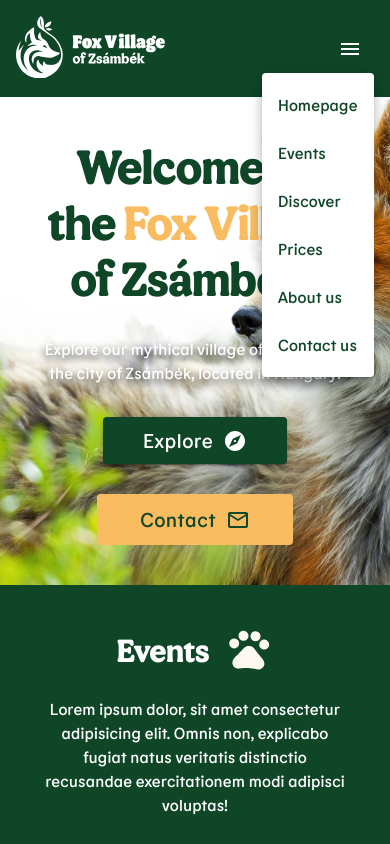
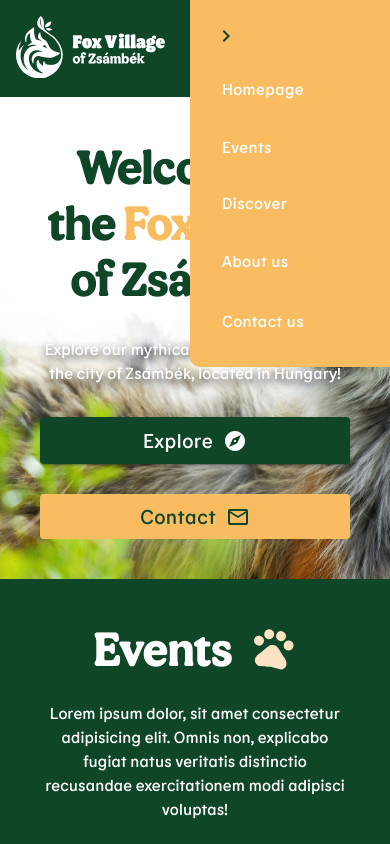
Before and after one commit to szcstamas/foxvillage, a React (Create React App) app: page / in a window 390 px wide. Both pictures are taken after a click on the button "menu-appbar". Shown: the top 844 px of the page. Built offline with nearby package versions, Linux system fonts and the light colour scheme.

Commit message:
adding side navbar when tapping on hamburger menu icon on small screen sizes

```diff
--- a/src/components/Navbar.tsx
+++ b/src/components/Navbar.tsx
@@ -3,12 +3,10 @@ import AppBar from '@mui/material/AppBar';
 import Box from '@mui/material/Box';
 import Toolbar from '@mui/material/Toolbar';
 import IconButton from '@mui/material/IconButton';
-import Typography from '@mui/material/Typography';
-import Menu from '@mui/material/Menu';
 import MenuIcon from '@mui/icons-material/Menu';
 import Container from '@mui/material/Container';
 import Button from '@mui/material/Button';
-import MenuItem from '@mui/material/MenuItem';
+import KeyboardArrowRightIcon from '@mui/icons-material/KeyboardArrowRight';
 import { AnimatePresence, motion } from 'framer-motion';
 import { Link } from '@mui/material';
 import { ThemeProvider } from '@mui/material/styles';
@@ -27,27 +25,21 @@ const Navbar = () => {
     let [hover, setHover] = useState(false);
 
     const [anchorElNav, setAnchorElNav] = React.useState<null | HTMLElement>(null);
+    const [hamburgerRightMenu, setHamburgerRightMenu] = useState(false);
 
     const handleOpenNavMenu = (event: React.MouseEvent<HTMLElement>) => {
         setAnchorElNav(event.currentTarget);
     };
-    // const handleOpenUserMenu = (event: React.MouseEvent<HTMLElement>) => {
-    //     setAnchorElUser(event.currentTarget);
-    // };
 
     const handleCloseNavMenu = () => {
         setAnchorElNav(null);
     };
 
-    // const handleCloseUserMenu = () => {
-    //     setAnchorElUser(null);
-    // };
-
     return (
         <ThemeProvider theme={theme}>
             <AppBar position="static" color="primary">
                 <Container maxWidth="xl" sx={{ my: 2 }}>
-                    <Toolbar disableGutters sx={{ justifyContent: 'space-between' }}>
+                    <Toolbar disableGutters sx={{ justifyContent: 'space-between', position: 'static' }}>
                         <Link
                             href='/'
                             onMouseEnter={() => setHover(true)}
@@ -59,51 +51,171 @@ const Navbar = () => {
                             />
                         </Link>
 
-                        <Box sx={{ flexGrow: 0, display: { xs: 'flex', md: 'none' } }}>
+                        <Box sx={{
+                            flexGrow: 0,
+                            display: { xs: 'flex', md: 'none' },
+                        }}>
                             <IconButton
                                 size="large"
                                 aria-label="menu-appbar"
                                 aria-controls="menu-appbar"
                                 aria-haspopup="true"
-                                onClick={handleOpenNavMenu}
+                                onClick={() => setHamburgerRightMenu(true)}
                                 color="inherit"
                             >
                                 <MenuIcon />
                             </IconButton>
 
-                            {/* mobile menu */}
-                            <Menu
-                                id="menu-appbar"
-                                anchorEl={anchorElNav}
-                                anchorOrigin={{
-                                    vertical: 'bottom',
-                                    horizontal: 'left',
+                            {/* here goes rightmenu in hamburger */}
+                            <AnimatePresence>
+                                {hamburgerRightMenu && (
+                                    <Box
+                                        component={motion.div}
+                                        initial={{ x: 200, opacity: 0, }}
+                                        animate={{ x: 0, opacity: 1, }}
+                                        exit={{ x: 200, opacity: 0, }}
+                                        sx={{
+                                            width: '200px',
+                                            position: 'absolute',
+                                            top: 0,
+                                            right: 0,
+                                            backgroundColor: 'secondary.main',
+                                            color: 'primary.main',
+                                            padding: 2,
+                                            borderRadius: '0px 0px 0px 10px'
                                         }}
-                                keepMounted
-                                transformOrigin={{
-                                    vertical: 'top',
-                                    horizontal: 'left',
-                                }}
-                                open={Boolean(anchorElNav)}
-                                onClose={handleCloseNavMenu}
+                                        className="dropdown-content">
+
+                                        <KeyboardArrowRightIcon
+                                            sx={{ margin: '.5rem' }}
+                                            onClick={() => setHamburgerRightMenu(false)}
+                                        />
+                                        <Box
+                                            component='div'
                                             sx={{
-                                    display: { xs: 'block', md: 'none' },
+                                                display: 'block',
                                             }}
                                         >
                                             {pages.map((page, index) => (
-                                    <MenuItem key={page} onClick={handleCloseNavMenu}>
                                                 <Link
                                                     underline="none"
-                                            color="primary.main"
+                                                    color="secondary.light"
                                                     href={pagesLinks[index]}
                                                     key={page}
                                                     onClick={handleCloseNavMenu}
                                                 >
+                                                    <Button
+                                                        variant="contained"
+                                                        sx={{
+                                                            backgroundColor: 'transparent',
+                                                            padding: '16px',
+                                                            '&:focus': {
+                                                                backgroundColor: 'transparent'
+                                                            }
+                                                        }}
+                                                        className="dropbtn"
+                                                        disableElevation>
                                                         {page}
+                                                    </Button>
                                                 </Link>
-                                    </MenuItem>
-                                ))}
-                            </Menu>
+                                            )).slice(0, 1)}
+
+                                            <Box className="dropdown" onMouseEnter={() => setIsVisible(1)} onMouseLeave={() => setIsVisible(0)}>
+                                                <Button variant="contained" className="dropbtn" disableElevation>
+                                                    Events
+                                                </Button>
+                                                <AnimatePresence>
+                                                    {isVisible === 1 && (
+                                                        <Box
+                                                            component={motion.div}
+                                                            initial={{ y: -10, opacity: 0, }}
+                                                            whileInView={{
+                                                                y: 0,
+                                                                opacity: 1,
+                                                                transition: { duration: .2 }
+                                                            }}
+                                                            exit={{ y: -10, opacity: 0, }}
+                                                            className="dropdown-content">
+                                                            {subPages.map((subPage, index) => (
+
+                                                                <Link
+                                                                    underline="none"
+                                                                    style={{ textDecoration: "none" }}
+                                                                    href={subPagesLinks[index]}
+                                                                    key={subPage}
+                                                                    onClick={handleCloseNavMenu}
+                                                                >
+                                                                    {subPage}
+                                                                </Link>
+                                                            )).slice(0, 3)}
+                                                        </Box>)}
+                                                </AnimatePresence>
+                                            </Box>
+
+                                            <Box className="dropdown" onMouseEnter={() => setIsVisible(2)} onMouseLeave={() => setIsVisible(0)}>
+                                                <Button variant="contained" className="dropbtn" disableElevation>
+                                                    Discover
+                                                </Button>
+                                                <AnimatePresence>
+                                                    {isVisible === 2 && (
+                                                        <Box
+                                                            component={motion.div}
+                                                            initial={{ y: -10, opacity: 0, }}
+                                                            whileInView={{
+                                                                y: 0,
+                                                                opacity: 1,
+                                                                transition: { duration: .2 }
+                                                            }}
+                                                            exit={{ y: -10, opacity: 0, }}
+                                                            className="dropdown-content">
+                                                            {subPages.map((subPage, index) => (
+
+                                                                <Link
+                                                                    underline="none"
+                                                                    style={{ textDecoration: "none" }}
+                                                                    href={subPagesLinks[index]}
+                                                                    key={subPage}
+                                                                    onClick={handleCloseNavMenu}
+                                                                >
+                                                                    {subPage}
+                                                                </Link>
+                                                            )).slice(3, subPages.length)}
+                                                        </Box>
+                                                    )}
+                                                </AnimatePresence>
+                                            </Box>
+
+                                            {pages.map((page, index) => (
+
+                                                <Link
+                                                    underline="none"
+                                                    color="secondary.light"
+                                                    href={pagesLinks[index]}
+                                                    key={page}
+                                                    onClick={handleCloseNavMenu}
+                                                >
+                                                    <Button
+                                                        variant="contained"
+                                                        sx={{
+                                                            backgroundColor: 'transparent',
+                                                            padding: '16px',
+                                                            '&:focus': {
+                                                                backgroundColor: 'transparent'
+                                                            }
+                                                        }}
+                                                        className="dropbtn"
+                                                        disableElevation>
+                                                        {page}
+                                                    </Button>
+                                                </Link>
+                                            )).slice(4, pages.length)}
+
+
+                                        </Box>
+                                    </Box>
+                                )}
+                            </AnimatePresence>
+
                         </Box>
 
                         <Box sx={{ flexGrow: 1, display: { xs: 'none', md: 'flex' }, gap: 2, justifyContent: 'flex-end', alignItems: 'center' }}>
--- a/src/components/buttons/PrimaryButton.tsx
+++ b/src/components/buttons/PrimaryButton.tsx
@@ -40,6 +40,9 @@ const PrimaryButton = ({ text, link, icon }: Props) => {
             <Link underline="none"
                 color="secondary.light"
                 href={link}
+                sx={{
+                    width: { xs: '100%', md: 'auto' },
+                }}
                 key='foxvillage-mainpage-hero-cta'>
                 <Button
                     component={motion.button}
--- a/src/components/buttons/SecondaryButton.tsx
+++ b/src/components/buttons/SecondaryButton.tsx
@@ -40,6 +40,9 @@ const SecondaryButton = ({ text, link, icon }: Props) => {
             <Link underline="none"
                 color="primary"
                 href={link}
+                sx={{
+                    width: { xs: '100%', md: 'auto' },
+                }}
                 key='foxvillage-mainpage-hero-cta'>
                 <Button
                     component={motion.button}
--- a/src/constants/Theme.tsx
+++ b/src/constants/Theme.tsx
@@ -19,7 +19,7 @@ export const theme = createTheme({
         },
 
         h2: {
-            fontSize: '2rem',
+            fontSize: '3rem',
             '@media (min-width:600px)': {
                 fontSize: '3.75rem',
             },
@@ -36,7 +36,10 @@ export const theme = createTheme({
                     props: { variant: 'outlined' },
                     style: {
                         textTransform: 'none',
-                        border: '3px solid #f9bc60',
+                        border: 'none',
+                        '@media (min-width:600px)': {
+                            border: '3px solid #f9bc60',
+                        },
                         color: '#0e4627',
                         '&:hover': {
                             backgroundColor: '#f9bc60',
```
Lines whose indentation alone changed are shown as unchanged.
